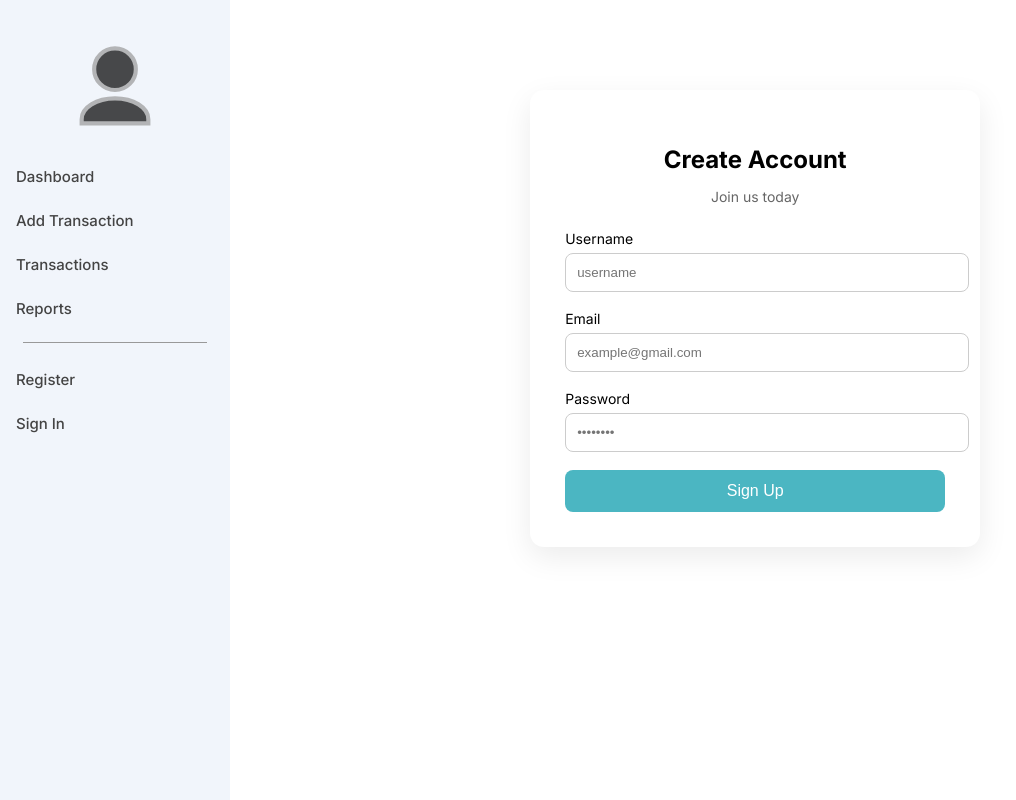
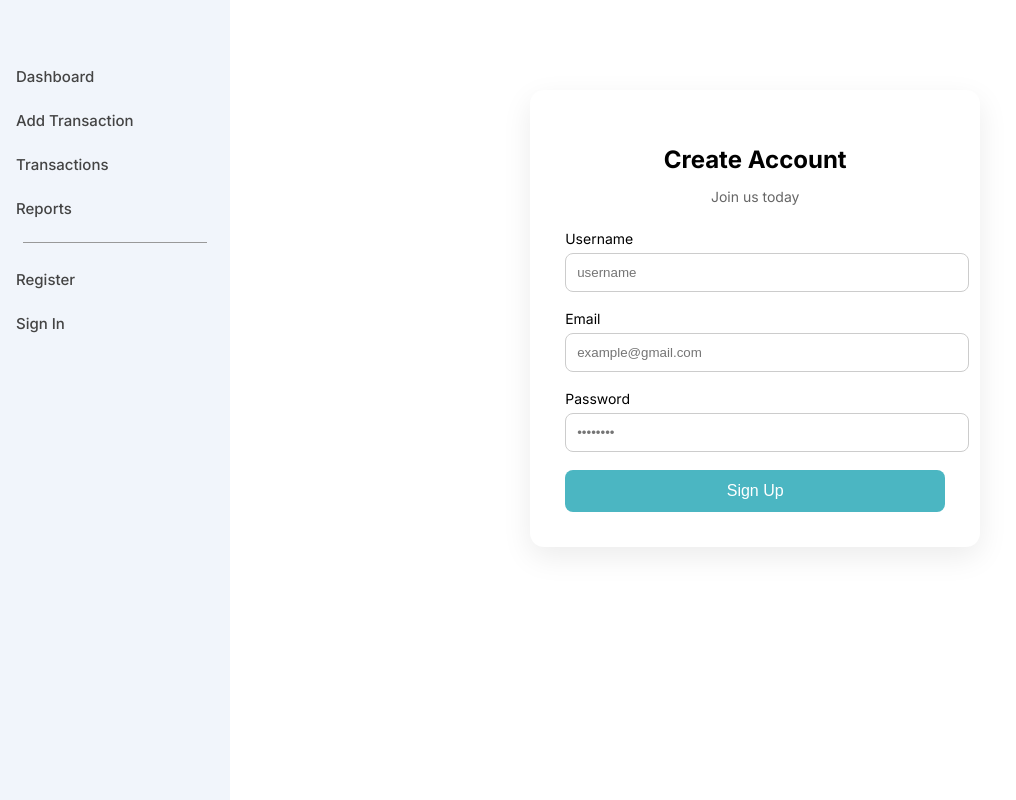
Before and after one commit to arghavan-azizi/personal-expense-tracker-project, a React (Vite) app in the folder Personal-Tracker/: page /register in a window 1280 px wide. Shown: the whole page, without its empty margins (0-1016 px from the left). Built offline with nearby package versions, Linux system fonts and the light colour scheme.

Commit message:
edit section profile in sidebar

```diff
--- a/Personal-Tracker/src/pages/Sidebar.jsx
+++ b/Personal-Tracker/src/pages/Sidebar.jsx
@@ -20,11 +20,7 @@ function Sidebar() {
 
   return (
     <aside className="sidebar">
-      <div className="sidebar-profile">
-        <svg className="user-icon" viewBox="0 0 24 24" stroke="currentColor">
-          <path d="M12 12a5 5 0 1 0 0-10 5 5 0 0 0 0 10Zm0 2c-4.4 0-8 2.2-8 5v1h16v-1c0-2.8-3.6-5-8-5Z" />
-        </svg>
-      </div>
+
 
       <nav className="sidebar-menue">
         <Link to="/" className="menue-item">Dashboard</Link>
```
